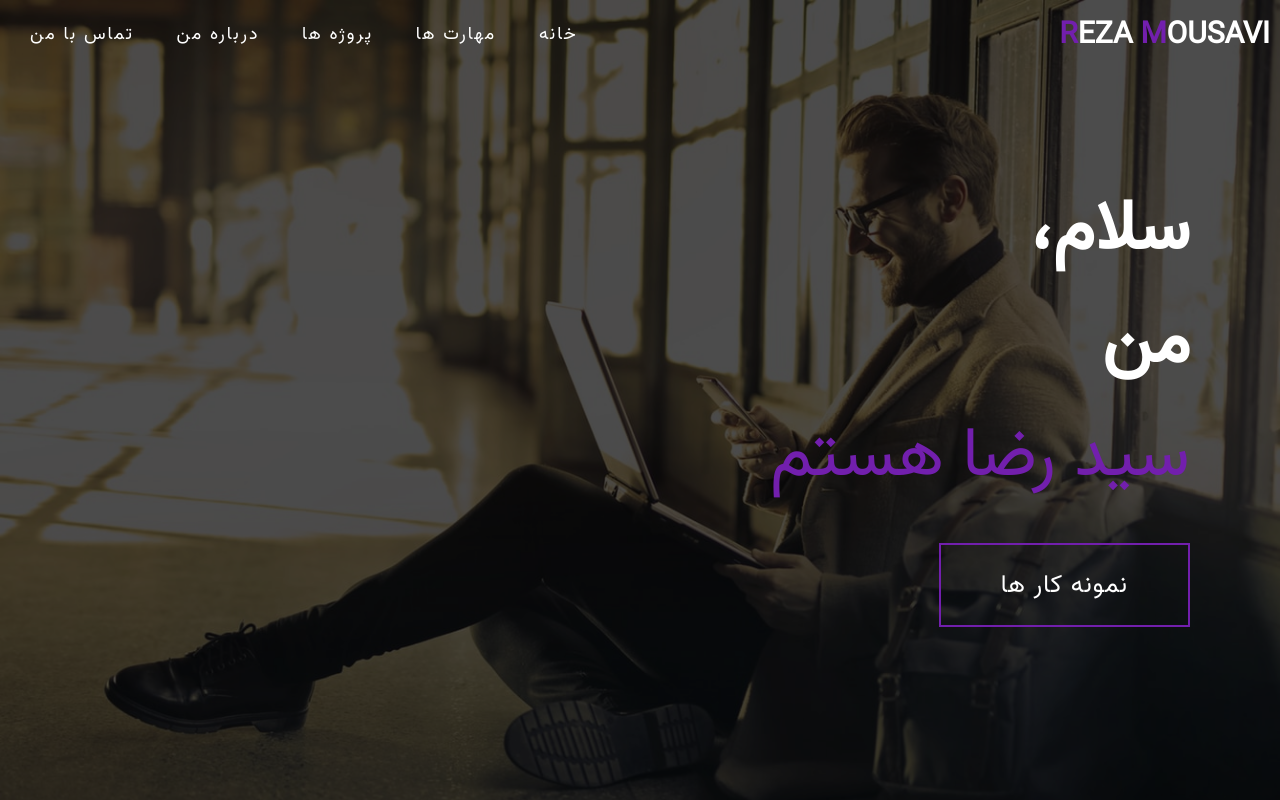
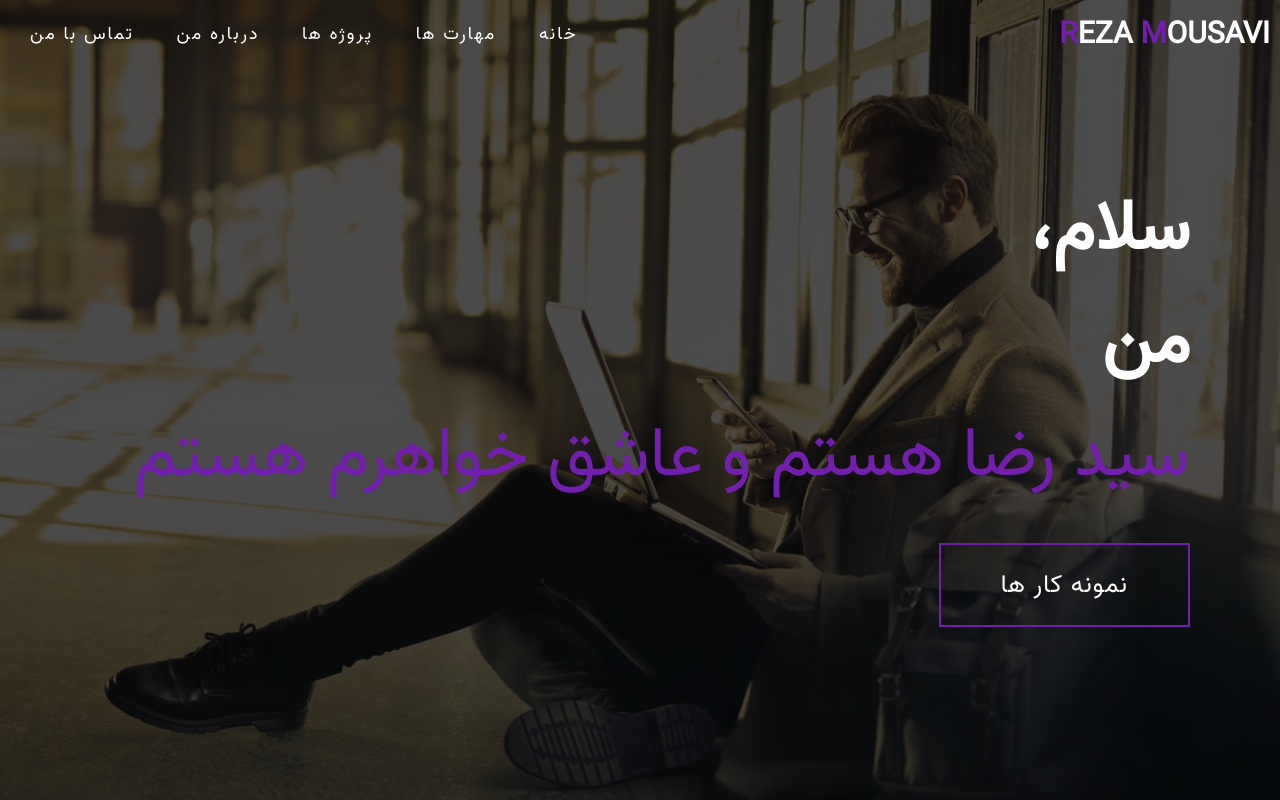
Before and after one commit to Reza4911/reza, a plain HTML site: page index.html in a window 1280 px wide. Shown: the top 800 px of the page. Drawn offline with Linux system fonts and the light colour scheme.

Commit message:
Update index.html

```diff
--- a/index.html
+++ b/index.html
@@ -42,7 +42,7 @@
       <div>
         <h1>سلام،<span></span></h1>
         <h1>من<span></span></h1>
-        <h1>سید رضا هستم <span></span></h1>
+        <h1>سید رضا هستم و عاشق خواهرم هستم<span></span></h1>
         <a href="#projects" type="button" class="cta">نمونه کار ها</a>
       </div>
     </div>
```
